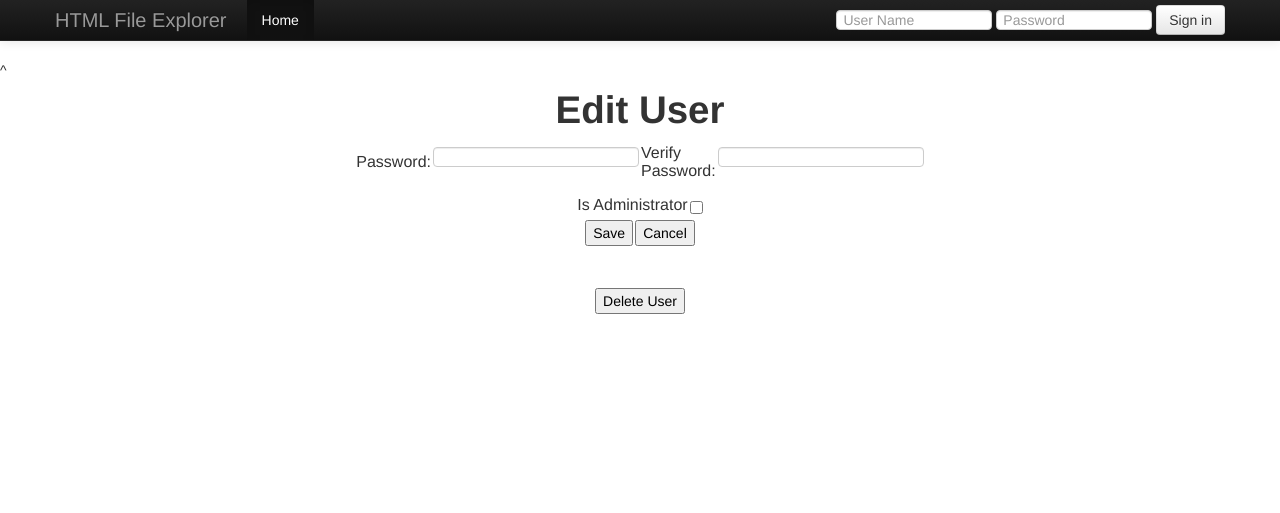
After one commit to bfincher/html_browser, a Django app: template html_browser/templates/admin/edit_user.html in a window 1280 px wide. The commit adds this page. Shown: the top 513 px of the page. Run offline with Django 3.2, Linux system fonts and the light colour scheme; the template is opened without the code that fills it, so the values that code supplies are empty; some libraries are stand-ins or nearby versions.

Commit message:
work in progress

```diff
--- /dev/null
+++ b/html_browser/templates/admin/edit_user.html
@@ -0,0 +1,82 @@
+<html>
+{% include "header.html" %}^
+
+	<center>
+	<h1>Edit User {{ user.username }}</h1>
+
+	<form id="form" action="{{ const.BASE_URL }}userAdmin" method="post">
+	<table class="UserAdminOuterTable">
+	<tr class="UserAdminOuterTable">
+		<td class="UserAdminOuterTable">
+			<input name=action type=hidden value=editUser />
+			<input name=userName type=hidden value="{{ user.username }}" />
+		</td>
+	</tr>
+	<tr class="UserAdminOuterTable">
+		<td class="UserAdminOuterTable">
+			<table cellspacing=10>
+				<tr>
+					<td>Password: </td>
+					<td><input name=password type=password onkeyup="validatePassword('form')" /></td>
+					<td>Verify Password: </td>
+					<td><input name=verifyPassword type=password onkeyup="validatePassword('form')"/></td>
+				</tr>
+				<tr align="center">
+					<td colspan=4><font color="red"><p id="pwErrorText"></p></font></td>
+				</tr>
+			</table>
+		</td>
+	</tr>
+	<tr class="UserAdminOuterTable">
+		<td class="UserAdminOuterTable" colspan=2>
+			<table cellspacing=10 style="margin-left:auto;margin-right:auto">
+				<tr>
+					<td>Is Administrator</td>
+					<td>
+					    <input name="isAdministrator" type="checkbox"
+						{% if user.is_staff %} checked="checked" {% endif %}
+					    />
+					</td>
+				</tr>
+			</table>
+		</td>
+	</tr>
+	<tr class="UserAdminOuterTable">
+		<td class="UserAdminOuterTable" colspan=2>
+			<table class="UserGroupTable">
+				{% for groupName in activeGroupNames %}
+					<tr class="UserGroupTable">
+						<td class="UserGroupTable"><input name="isGroup{{ groupName }}" type="checkbox" checked="checked" /> </td>
+						<td class="UserGroupTable">{{ groupName }}</td>
+					</tr>
+				{% endfor %}
+				{% for groupName in groupNames %}
+					<tr class="UserGroupTable">
+						<td class="UserGroupTable"><input name="isGroup{{ groupName }}" type="checkbox" checked="checked" /> </td>
+						<td class="UserGroupTable">{{ groupName }}</td>
+					</tr>
+				{% endfor %}
+			</table>
+		</td>
+	</tr>
+	<tr class="UserAdminOuterTable">
+		<td class="UserAdminOuterTable">
+			<table cellspacing=10 style="margin-left:auto;margin-right:auto">
+				<tr>
+					<td><input id=Save name=submit type=submit value="Save"/></td>
+					<td><input name=submit type=submit value="Cancel"/></td>
+				</tr>
+			</table>
+		</td>
+	</tr>
+	</table>
+	</form>
+
+	<br>
+	<input type="submit" value="Delete User" onclick="deleteUser('{{ user.username }}')"; />
+
+	</center>
+
+<script src="{{ const.MEDIA_URL }}edit_user.js"></script>
+
+{% include "footer.html" %}
--- a/html_browser/templates/header.html
+++ b/html_browser/templates/header.html
@@ -36,7 +36,7 @@
 						 <li class="active"><a href="{{ const.BASE_URL }}">Home</a></li>
 						{% if user.is_authenticated %}
 							{% if user.is_staff %}
-								<li class="active"><a href="/hb/admin/">Administration  </a></li>
+								<li class="active"><a href="{{ const.BASE_URL }}hbAdmin">Administration  </a></li>
 							{% endif %}
 						{% endif %}
 
--- a/html_browser/urls.py
+++ b/html_browser/urls.py
@@ -7,6 +7,9 @@ urlpatterns = patterns('html_browser.views',
     url(r'download/.*', 'download'),
     url(r'hbLogin/.*', 'hbLogin'),
     url(r'hbLogout/.*', 'hbLogout'),
+    url(r'hbAdmin/.*', 'hbAdmin'),
+    url(r'userAdmin/.*', 'userAdmin'),
+    url(r'editUser/.*', 'editUser'),
     url(r'hbChangePassword/.*', 'hbChangePassword'),
     url(r'hbChangePasswordResult/.*', 'hbChangePasswordResult'),
     url(r'upload/.*', 'upload'),
--- /dev/null
+++ b/media/edit_user.js
@@ -0,0 +1,30 @@
+    function validatePassword(formName) {
+        form = document.getElementById(formName);
+        var valid = false;
+
+        if (form.password.value.length == 0) {
+                valid = false;
+        }
+        else if (form.password.value.length < 6) {
+            document.getElementById('pwErrorText').innerHTML='Passwords must be at least 6 characters';
+            valid = false;
+        } else if (form.password.value == form.verifyPassword.value) {
+            valid = true;
+            document.getElementById('pwErrorText').innerHTML='';
+        } else {
+            document.getElementById('pwErrorText').innerHTML='Passwords do not match';
+            valid = false;
+        }
+
+
+        form.Save.disabled = !valid;
+    }
+
+    function deleteUser(userName) {
+        if (confirm('Are you sure you want to delete the user ' + userName + '?')) {
+                var url = "user_admin.jsp?action=deleteUser"
+                        + "&userToDelete=" + encodeURI(userName);
+
+                window.location = url;
+        }
+    }
--- a/media/html_browser.css
+++ b/media/html_browser.css
@@ -61,3 +61,26 @@ TH.UploadOuterTable
      border:5px solid #000;
      padding:15px;
 }
+
+TABLE.UserAdminOuterTable
+  {
+     width:500px;
+     text-align:center;
+  }
+
+TH.UserAdminOuterTable
+  {
+     text-align:center;
+     font-weight: bold;
+  }
+
+TR.UserAdminOuterTable
+  {
+     text-align:center;
+  }
+
+
+TD.UserAdminOuterTable
+  {
+     text-align:center;
+  }
```
Also changed, not shown: html_browser/templates/admin/admin.html (added, +15 -0 lines), html_browser/templates/admin/user_admin.html (added, +40 -0 lines), html_browser/views.py (+45 -3 lines), html_browser/templates/admin/change_password.html (renamed from html_browser/templates/registration/change_password.html), html_browser/templates/admin/change_password_fail.html (renamed from html_browser/templates/registration/change_password_fail.html), html_browser/templates/admin/change_password_success.html (renamed from html_browser/templates/registration/change_password_success.html).
